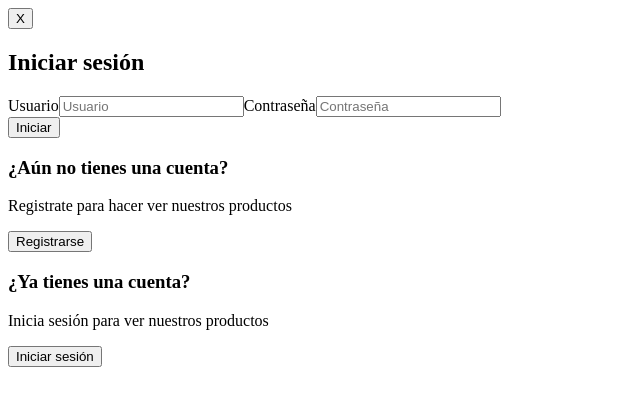
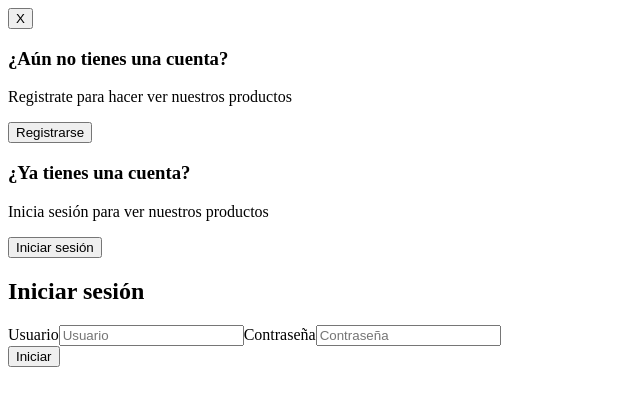
Before and after one commit to ProBackend/FreshBack, a Vue app: page / in a window 1280 px wide. Both pictures are taken after a click on the button "Iniciar sesión". Shown: the top 406 px of the page, without its empty margins (0-640 px from the left). Built offline with nearby package versions, Linux system fonts and the light colour scheme; no server answers; the HTML template or start-up script is replaced by a standard one.

Commit message:
el alertamensaje no se limpia pero es un avance

```diff
--- a/src/components/AcercadeNosotros.vue
+++ b/src/components/AcercadeNosotros.vue
@@ -16,8 +16,9 @@
       @cerrar="mostrar= false, Escontacto=false"
     />
     <Alertamensaje
-        :mensaje="mensaje"
-      />
+      @msj="mensaje = ''"
+      :mensaje="mensaje"
+    />
   </section>
 </template>
 
--- a/src/components/Alertamensaje.vue
+++ b/src/components/Alertamensaje.vue
@@ -13,9 +13,11 @@ export default {
       required: true,
     }
   },
-  watch: {
-    mensaje: () => {
-      setTimeout( () => '', 5000 )
+  computed: {
+    limpiars() {
+      setTimeout( () => {
+        this.mensaje = '', this.$emit('msj')}, 2000
+      )
     }
   }
 }
--- a/src/components/Login.vue
+++ b/src/components/Login.vue
@@ -3,8 +3,32 @@
     <div class="d-flex justify-content-end">
       <button class="btn-cerrar" @click="$emit('back')">X</button>
     </div>
-    <div class="parteDelantera">
-      <form v-if="nuevo" class="log">
+    <div class="d-flex justify-content-center contenedorLogin">
+      <div class="parteTrasera">
+        <div>
+          <h3>¿Aún no tienes una cuenta?</h3>
+          <p>Registrate para hacer ver nuestros productos</p>
+          <button
+            class="btn-primario"
+            @click="nuevo = false"
+          >
+            Registrarse
+          </button>
+        </div>
+        <div>
+          <h3>¿Ya tienes una cuenta?</h3>
+          <p>Inicia sesión para ver nuestros productos</p>
+          <button
+            class="btn-primario"
+            @click="nuevo = true"
+          >
+            Iniciar sesión
+          </button>
+        </div>
+      </div>
+    </div>
+    <div v-if="nuevo" class="parteDelanteraIniciar">
+      <form class="logs">
         <h2 class="h2-tittle">Iniciar sesión</h2>
         <label for="userIngre" class="input-label">Usuario</label>
         <input
@@ -32,7 +56,9 @@
           </button>
         </div>
       </form>
-      <form v-else>
+    </div>
+    <div v-else class="partedelanteraRegistrarse">
+      <form class="logs">
         <h2 class="h2-tittle">Registrarse</h2>
         <label for="nombreRegis" class="input-label">Nombre</label>
         <input
@@ -91,32 +117,8 @@
         </div>
       </form>
     </div>
-    <div class="d-flex justify-content-center">
-      <div class="parteTrasera">
-        <div>
-          <h3>¿Aún no tienes una cuenta?</h3>
-          <p>Registrate para hacer ver nuestros productos</p>
-          <button
-            class="btn-primario"
-            @click="nuevo = false"
-          >
-            Registrarse
-          </button>
-        </div>
-        <div>
-          <h3>¿Ya tienes una cuenta?</h3>
-          <p>Inicia sesión para ver nuestros productos</p>
-          <button
-            class="btn-primario"
-            @click="nuevo = true"
-          >
-            Iniciar sesión
-          </button>
-        </div>
-      </div>
-    </div>
     <Alertamensaje
-      @limpio="mensaje"
+      @msj="mensaje = ''"
       :mensaje="mensaje"
     />
   </div>
@@ -135,7 +137,7 @@ export default {
     Nuevo:{
       type: Boolean,
       default: false
-    }
+    },
   },
   data(){
     return {
--- a/src/components/MenudelDia.vue
+++ b/src/components/MenudelDia.vue
@@ -59,7 +59,7 @@
       @refrescar="buscarMenu(), buscarPD()"
     />
     <Alertamensaje
-      @limpio="mensaje"
+      @msj="mensaje = ''"
       :mensaje="mensaje"
     />
   </section>
--- a/src/components/ModalGC.vue
+++ b/src/components/ModalGC.vue
@@ -1,8 +1,5 @@
 <template>
   <section v-if="mostrarmodal" >
-    <Alertamensaje
-      :mensaje="mensaje"
-    />
     <div class="modal fade show" v-if="mostrarmodal">
       <div class="modal-dialog modal-lg">
         <div class="modal-content">
@@ -136,6 +133,10 @@
         </div>
       </div>
     </div>
+    <Alertamensaje
+      @msj="mensaje = ''"
+      :mensaje="mensaje"
+    />
   </section>
 </template>
 
--- a/src/components/ModalPPDM.vue
+++ b/src/components/ModalPPDM.vue
@@ -51,6 +51,7 @@
       </div>
     </div>
     <Alertamensaje
+      @msj="mensaje = ''"
       :mensaje="mensaje"
     />
   </section>
--- a/src/components/Productos.vue
+++ b/src/components/Productos.vue
@@ -26,6 +26,7 @@
       @actualizar="buscar()"
     />
     <Alertamensaje
+      @msj="mensaje = ''"
       :mensaje="mensaje"
     />
   </section>
--- a/src/public/assets/AcercadeNosotros.css
+++ /dev/null
@@ -1,4 +0,0 @@
-.card {
-  background-color: #abba993f !important;
-  border-color: #545941 !important;
-}
--- a/src/public/assets/styleLogin.css
+++ b/src/public/assets/styleLogin.css
@@ -4,20 +4,33 @@ body {
   background-repeat: no-repeat;
 }
 
-.parteDelantera form{
-  max-width: 20%;
-  left: 29%;
+.contenedorLogin {
+  position: absolute;
+  height: 40%;
+  top: 10rem;
+  width: 100%;
+}
+
+.partedelanteraRegistrarse {
+  position:absolute;
+  left: 30%;
+  top: 13%;
+  width: 20%;
+}
+.parteDelanteraIniciar {
+  position:absolute;
+  left: 50%;
+  top: 13%;
+  width: 20%;
+}
+.logs{
   padding: 40px 20px;
   background: #e6d3c5;
-  position: absolute;
   border-radius: 20px;
 }
 
-.parteDelantera .log{
-  left: 51%;
-}
-
 .parteTrasera{
+  position: relative;
   width: 45%;
   padding: 20px 50px;
   display: flex;
```
